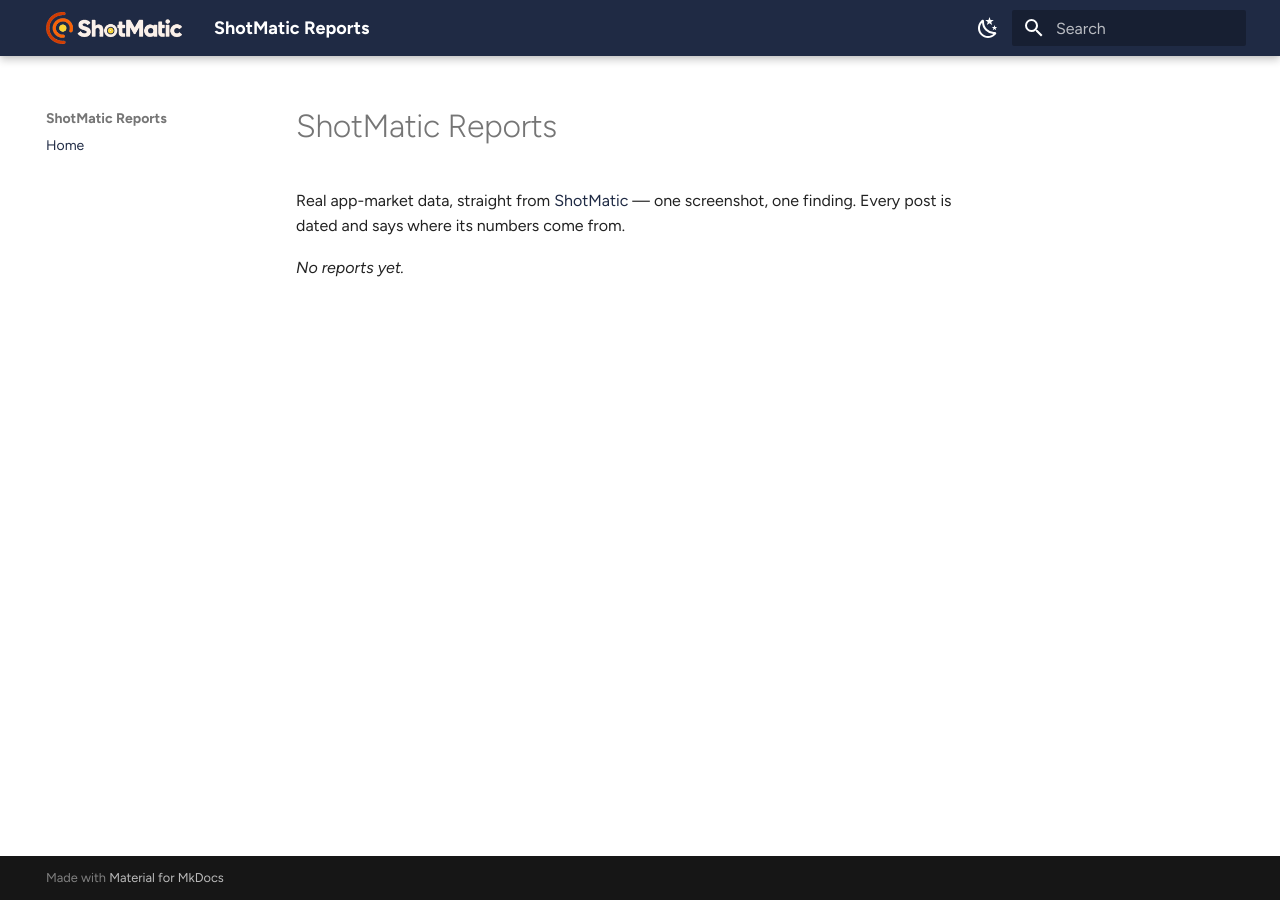
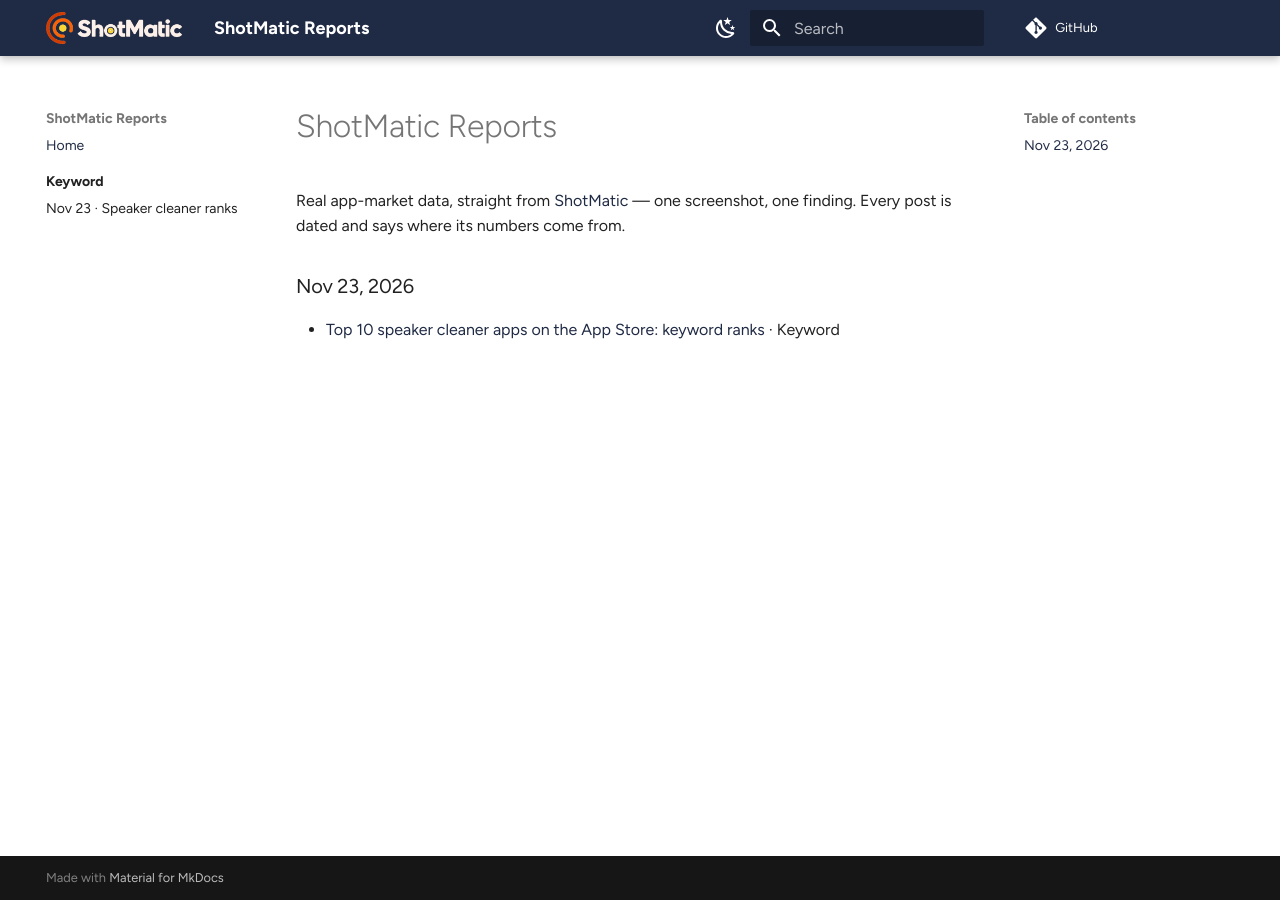
Before and after one commit to nvminhtu/shotmatic-reports, an MkDocs documentation site: the page built from docs/index.md, in a window 1280 px wide. Built offline with MkDocs 1.6.1 and Material for MkDocs 9.7.7, drawn with Linux system fonts in a browser that asks for light colours; comment, search, counter and statistics services are not loaded.

Commit message:
post(keyword): speaker-cleaner-keyword-ranks
Co-Authored-By: Claude Opus 5.5 <noreply@anthropic.com>

```diff
--- a/docs/index.md
+++ b/docs/index.md
@@ -3,5 +3,7 @@
 Real app-market data, straight from [ShotMatic](https://shotmatic.app) — one screenshot, one finding. Every post is dated and says where its numbers come from.
 
 <!-- BEGIN POSTS -->
-_No reports yet._
+### Nov 23, 2026
+
+- [Top 10 speaker cleaner apps on the App Store: keyword ranks](keyword/2026-11-23-speaker-cleaner-keyword-ranks.md) · Keyword
 <!-- END POSTS -->
--- a/docs/stylesheets/extra.css
+++ b/docs/stylesheets/extra.css
@@ -9,3 +9,12 @@
   border-radius: 10px;
   box-shadow: 0 1px 8px rgba(0, 0, 0, .14);
 }
+/* Dark mode: navy links/active nav vanish on the dark background — use light blue + coral. */
+[data-md-color-scheme="slate"] {
+  --md-typeset-a-color: #8FB8FF;
+  --md-accent-fg-color: #F5A27D;
+}
+[data-md-color-scheme="slate"] .md-nav__link--active,
+[data-md-color-scheme="slate"] .md-nav__item .md-nav__link--active {
+  color: #8FB8FF;
+}
--- a/mkdocs.yml
+++ b/mkdocs.yml
@@ -1,5 +1,7 @@
 site_name: ShotMatic Reports
 site_description: Real app-market data from ShotMatic — keyword ranks, trends and app hunts, one screenshot at a time.
+site_url: https://nvminhtu.github.io/shotmatic-reports/
+repo_url: https://github.com/nvminhtu/shotmatic-reports
 docs_dir: docs
 site_dir: site
 theme:
@@ -42,4 +44,7 @@ markdown_extensions:
 # BEGIN NAV (generated by scripts/new_post.py — do not edit by hand)
 nav:
   - Home: index.md
+  - Keyword:
+      - keyword/index.md
+      - "Nov 23 · Speaker cleaner ranks": keyword/2026-11-23-speaker-cleaner-keyword-ranks.md
 # END NAV
```
Also changed, not shown: docs/keyword/2026-11-23-speaker-cleaner-keyword-ranks.md (added, +36 -0 lines), docs/keyword/index.md (added, +3 -0 lines), docs/keyword/img/shotmatic.app-speaker-cleaner-keyword-ranks-2026-11-23.png (added).
